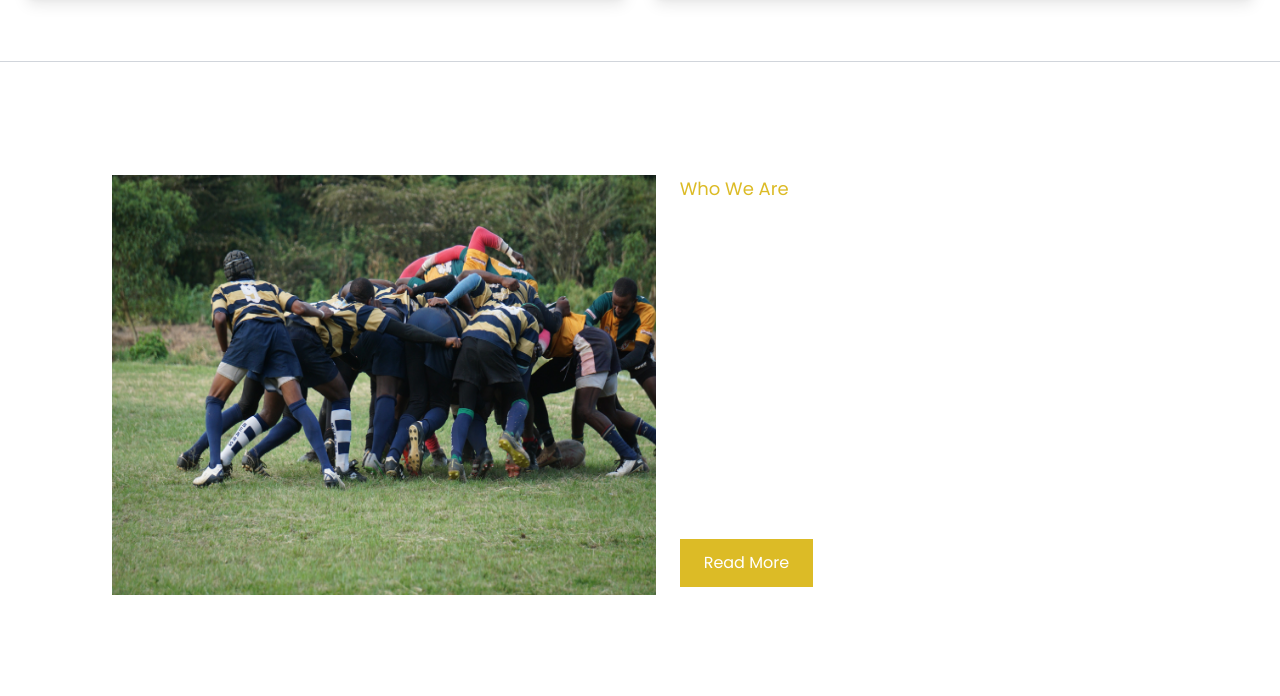
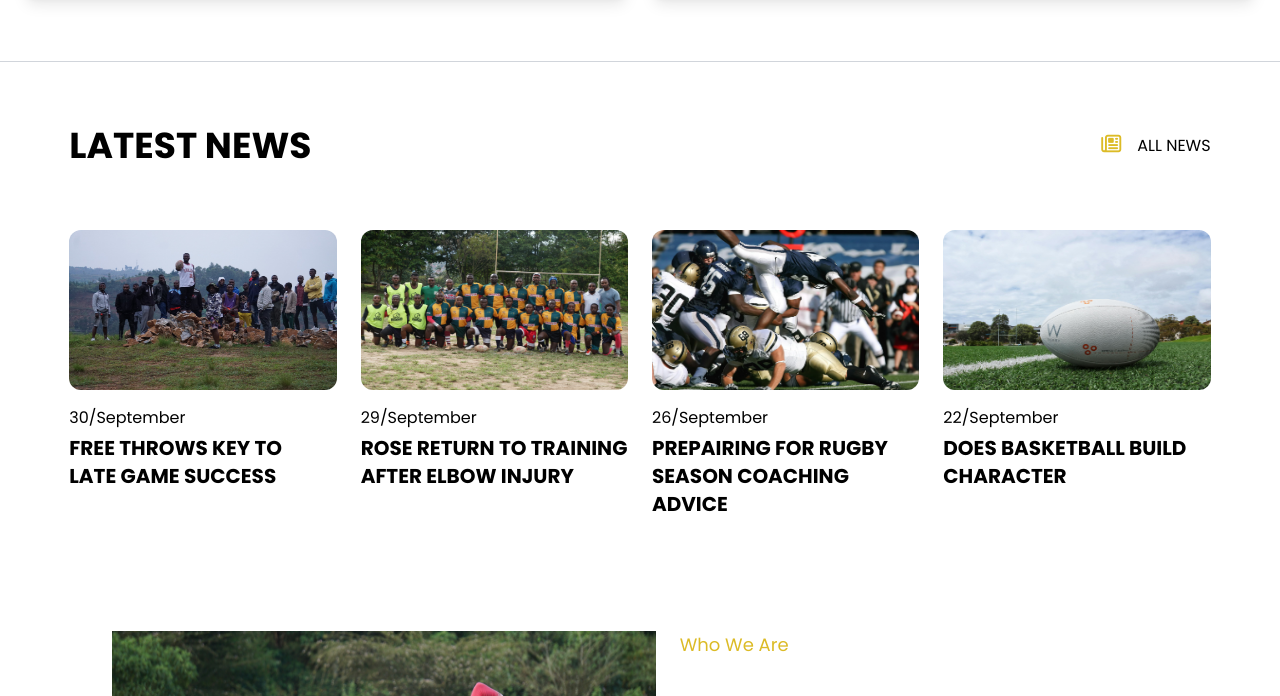
Before and after one commit to Safaa-source/1000-hills-project, a plain HTML site: page index.html in a window 1280 px wide. Shown: the part 867-1563 px from the top of the page. Drawn offline with nearby package versions, Linux system fonts and the light colour scheme; a web font is replaced by a local one.

Commit message:
chore:finish section two

```diff
--- a/index.html
+++ b/index.html
@@ -120,6 +120,60 @@
             </div>
         </section>
 
+        <section class="w-11/12 px-4 flex flex-col m-auto">
+            <div class="flex py-16">
+                <div class="text-4xl font-semibold flex w-8/12 justify-start">
+                    LATEST NEWS
+                </div>
+                <div class="flex flex-row gap-4 w-4/12 justify-end">
+                    <a class="flex flex-row gap-4 w-4/12 justify-end"  href="#">
+                        <div>
+                            <i class="text-xl text-[#dcbb26] pt-1 fa-regular fa-newspaper"></i>
+                        </div>
+                        <div class=" flex items-center">ALL NEWS</div>
+                    </a>
+                </div>
+            </div>
+            <div class="flex gap-6 ">
+                <div class="flex flex-col gap-4 w-3/12">
+                    <div>
+                        <img class="rounded-xl h-[160px] w-[300px]" src="./images/image1.jpg" alt="">
+                    </div>
+                    <div class="flex flex-col gap-1">
+                        <span class="font-medium text-md">30/September</span>
+                        <p class="font-semibold text-xl w-10/12">FREE THROWS KEY TO LATE GAME SUCCESS</p>
+                    </div>
+                </div>
+                <div class="flex flex-col gap-4 w-3/12">
+                    <div>
+                        <img class="rounded-xl h-[160px] w-[300px]" src="./images/image2.jpg" alt="">
+                    </div>
+                    <div class="flex flex-col gap-1">
+                        <span class="font-medium text-md">29/September</span>
+                        <p class="font-semibold text-xl">ROSE RETURN TO TRAINING AFTER ELBOW INJURY</p>
+                    </div>
+                </div>
+                <div class="flex flex-col gap-4 w-3/12">
+                    <div>
+                        <img class="rounded-xl h-[160px] w-[300px]" src="./images/rugby-1.webp" alt="">
+                    </div>
+                    <div class="flex flex-col gap-1">
+                        <span class="font-medium text-md">26/September</span>
+                        <p class="font-semibold text-xl">PREPAIRING FOR RUGBY SEASON COACHING ADVICE</p>
+                    </div>
+                </div>
+                <div class="flex flex-col gap-4 w-3/12">
+                    <div>
+                        <img class="rounded-xl h-[160px] w-[300px]" src="./images/rugby-3.jpeg" alt="">
+                    </div>
+                    <div class="flex flex-col gap-1">
+                        <span class="font-medium text-md">22/September</span>
+                        <p class="font-semibold text-xl">DOES BASKETBALL BUILD CHARACTER</p>
+                    </div>
+                </div>
+            </div>
+        </section>
+
         <section class="my-16 flex lg:flex-row flex-col border-t border-white p-12 w-[95%] mx-auto">
             <div class="image-2-div lg:w-6/12 m-auto w-11/12 lg:ml-8">
                 <img class="image-div" src="./images/image-2.jpg" alt="">
```
